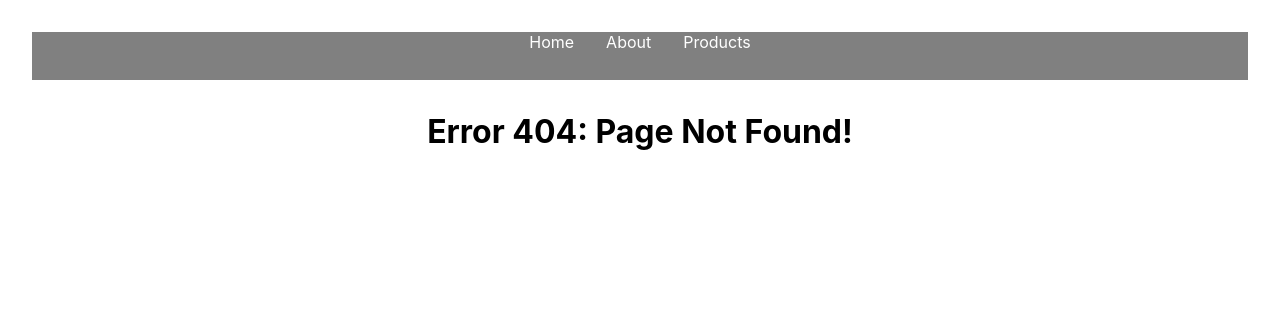
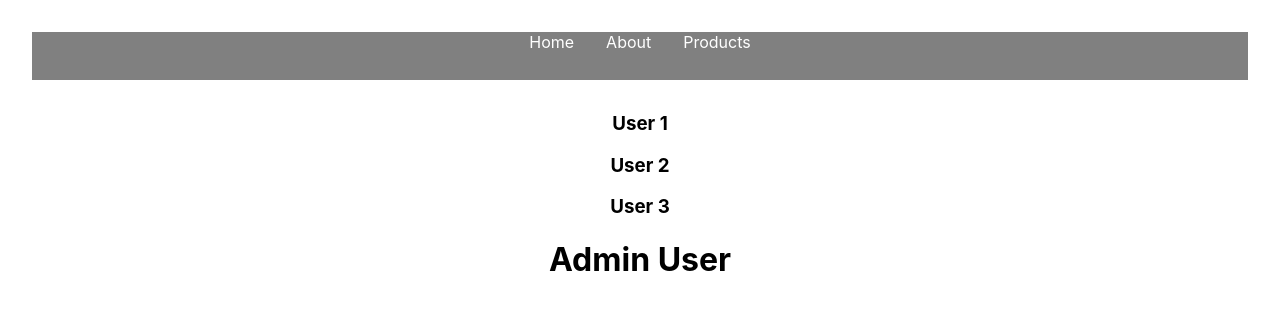
Before and after one commit to Drakkarrr/Road-to-react-router, a React (Create React App) app: page /users/admin in a window 1280 px wide. Before the commit this address had no page. Shown: the top 310 px of the page. Built offline with nearby package versions, Linux system fonts and the light colour scheme.

Commit message:
Added Dynamic routes

```diff
--- a/src/App.js
+++ b/src/App.js
@@ -9,6 +9,8 @@
 import FeaturedProducts from "./components/FeaturedProducts";
 import NewProducts from "./components/NewProducts";
 import Users from "./components/Users";
+import UserDetails from "./components/UserDetails";
+import Admin from "./components/Admin";
 
 function App() {
   return (
@@ -23,7 +25,10 @@
           <Route path="featured" element={<FeaturedProducts/>} />
           <Route path="new" element={<NewProducts/>} />
         </Route>
-        <Route path="/users" element={<Users/>} />
+        <Route path="/users" element={<Users/>}>
+          <Route path=":userID" element={<UserDetails/>} />
+          <Route path="admin" element={<Admin/>} />
+        </Route>
         <Route path="*" element={<NotFound/> } />
      </Routes>
     </div>
--- /dev/null
+++ b/src/components/Admin.jsx
@@ -0,0 +1,9 @@
+import React from 'react'
+
+const Admin = () => {
+    return (
+        <h1>Admin User</h1>
+    )
+}
+
+export default Admin
--- a/src/components/NotFound.jsx
+++ b/src/components/NotFound.jsx
@@ -2,7 +2,6 @@
 
 const NotFound = () => {
   return (
-    //!<div>Not Found</div>
     <h1>Error 404: Page Not Found!</h1>
   )
 }
--- /dev/null
+++ b/src/components/UserDetails.jsx
@@ -0,0 +1,9 @@
+import React from 'react'
+
+const UserDetails = () => {
+    return (
+        <h3>Details about user</h3>
+    )
+}
+
+export default UserDetails
--- a/src/components/Users.jsx
+++ b/src/components/Users.jsx
@@ -1,4 +1,5 @@
 import React from 'react'
+import { Outlet } from 'react-router-dom'
 
 const Users = () => {
     return (
@@ -6,6 +7,7 @@
             <h3>User 1</h3>
             <h3>User 2</h3>
             <h3>User 3</h3>
+            <Outlet />
         </>
     )
 }
```
